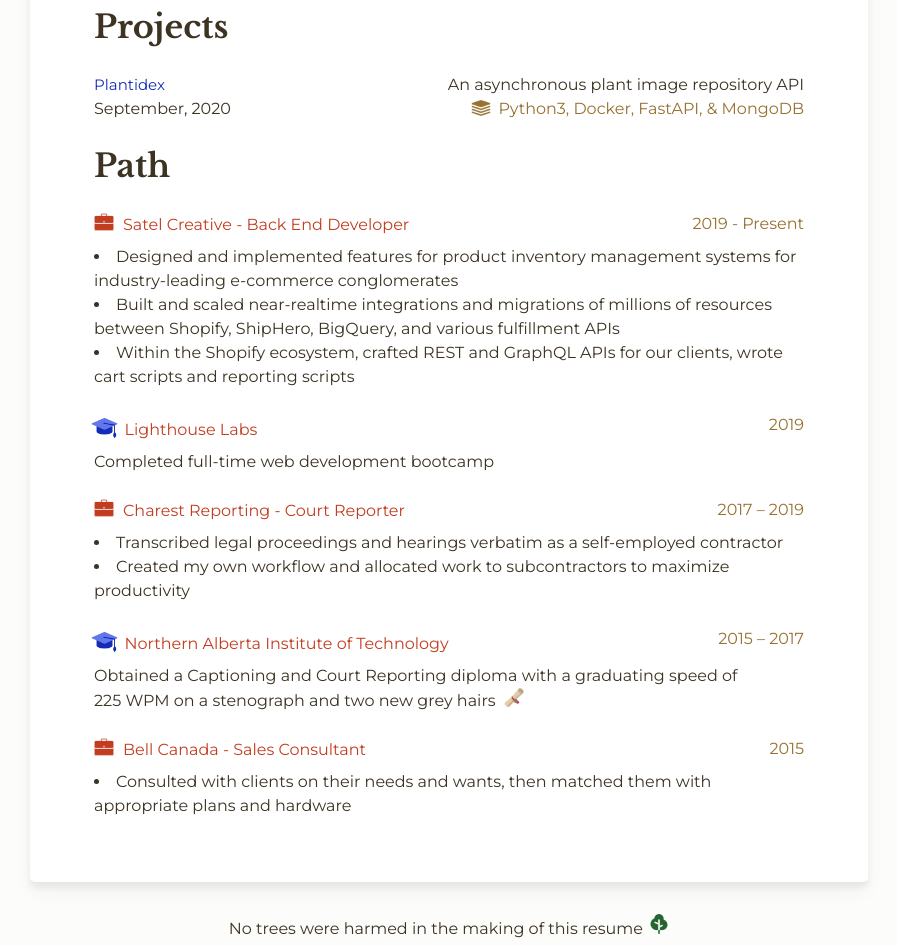
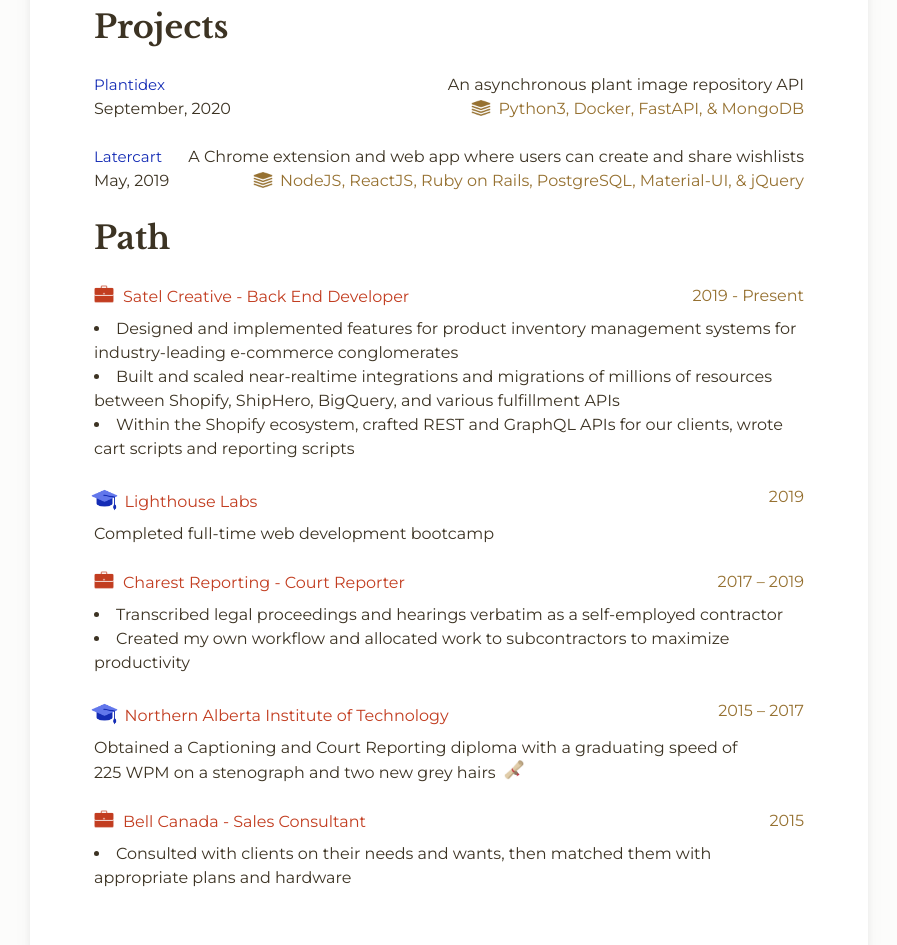
Before and after one commit to estellajaysong/estellajaysong.github.io, a plain HTML site: page index.html in a window 1280 px wide. Shown: the part 801-1746 px from the top of the page, without its empty margins (191-1088 px from the left). Drawn offline with nearby package versions, Linux system fonts and the light colour scheme.

Commit message:
readd latercart

```diff
--- a/index.html
+++ b/index.html
@@ -41,9 +41,11 @@
         <div id="summary">
             <h1>Summary</h1>
             <p>Hi, I’m Estella. I am a back end developer by day, dreamer by night. My path started in the service
-                industry, through legal, and into tech, where I’ve finally found a home in the craft, the spirit, and the
+                industry, through legal, and into tech, where I’ve finally found a home in the craft, the spirit, and
+                the
                 community. My calling is empowering myself and others through knowledge-sharing and tool-building, and
-                I am relentless in this pursuit. I am keen on tackling big, challenging problems, and will hit the ground running every
+                I am relentless in this pursuit. I am keen on tackling big, challenging problems, and will hit the
+                ground running every
                 single day with the wind in my hair and a big smile on my face.
             </p>
             <p>It's important to me that I not only improve the experience of our customers, but also my coworkers, the
@@ -117,6 +119,18 @@
                 <div class="projectDate">September, 2020</div>
                 <div class="stack"><img class="icon" src="stack.png">Python3, Docker, FastAPI, & MongoDB</div>
             </div>
+            <br>
+            <div class="projectName">
+                <a class="link" target="_blank" href="https://github.com/estellajaysong/latercart">Latercart</a>
+            </div>
+            <div style="display:inline;float:right;">A Chrome extension and web app where users can create and share
+                wishlists</div>
+            <br>
+            <div>
+                <div class="projectDate">May, 2019</div>
+                <div class="stack"><img class="icon" src="stack.png">NodeJS, ReactJS, Ruby on Rails, PostgreSQL,
+                    Material-UI, & jQuery</div>
+            </div>
         </div>
         <div id="path">
             <h1>Path</h1>
```
Lines whose indentation alone changed are shown as unchanged.
